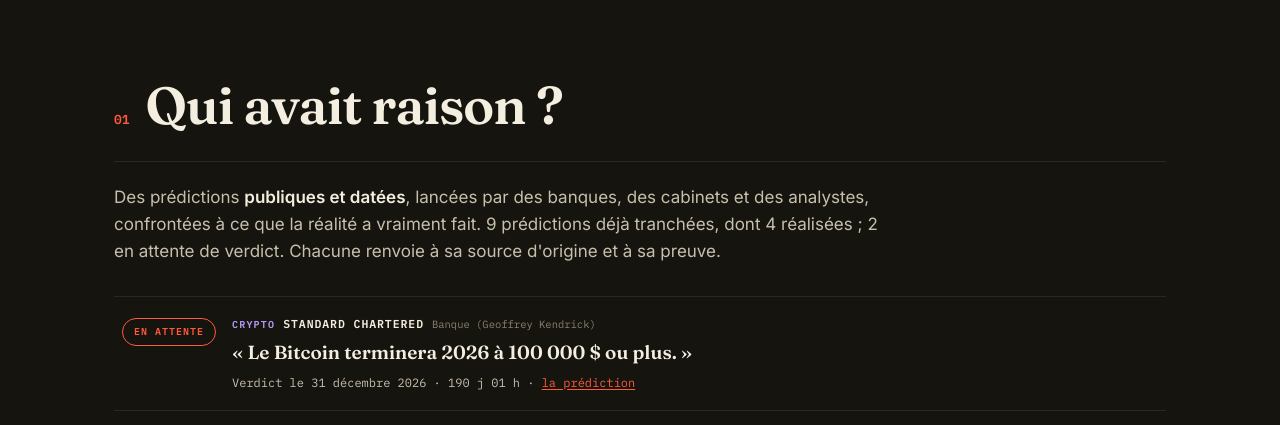
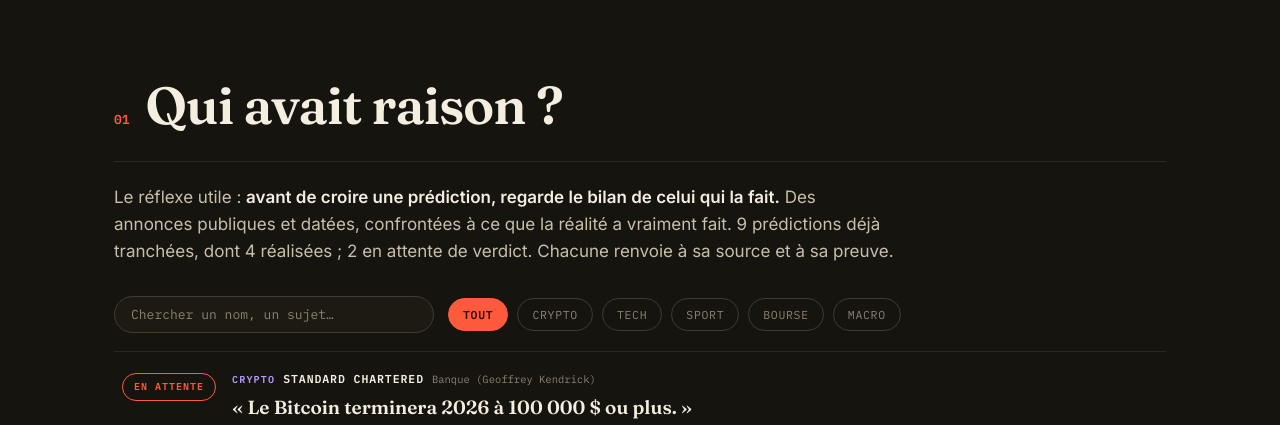
Before and after one commit to Jordan-Bourillot/oracle-triskell, a website: page public/index.html in a window 1280 px wide. Shown: the part 659-1084 px from the top of the page. Drawn offline with Linux system fonts and the light colour scheme.

Commit message:
Qui avait raison = outil : message bénéfice + recherche par nom/sujet + filtres univers

```diff
--- a/public/app.js
+++ b/public/app.js
@@ -77,42 +77,67 @@ async function loadClaims() {
   renderClaims(claims);
 }
 function renderClaims(claims) {
+  const section = $("#verdicts-publics");
+  if (!claims.length) { if (section) section.hidden = true; return; }
+  STATE.claims = claims;
+  STATE.claimCat = STATE.claimCat || "all";
+  STATE.claimQ = STATE.claimQ || "";
+
+  // filtres par univers
+  const cats = ["all", ...new Set(claims.map((c) => c.category))];
+  const fbox = $("#claim-filters");
+  if (fbox) {
+    fbox.innerHTML = cats.map((c) => `<button class="filter-btn" data-cat="${c}" aria-pressed="${c === STATE.claimCat}">${c === "all" ? "Tout" : CAT[c]?.label || c}</button>`).join("");
+    fbox.querySelectorAll(".filter-btn").forEach((b) =>
+      b.addEventListener("click", () => {
+        STATE.claimCat = b.dataset.cat;
+        fbox.querySelectorAll(".filter-btn").forEach((x) => x.setAttribute("aria-pressed", x.dataset.cat === STATE.claimCat));
+        drawClaims();
+      }),
+    );
+  }
+  // recherche libre
+  const search = $("#claim-search");
+  if (search && !search.dataset.wired) {
+    search.dataset.wired = "1";
+    search.addEventListener("input", () => { STATE.claimQ = search.value.toLowerCase().trim(); drawClaims(); });
+  }
+  // bilan global (sur l'ensemble, jamais filtré)
+  const done = claims.filter((c) => c.result);
+  const wins = done.filter((c) => c.result.hit === 1).length;
+  const open = claims.length - done.length;
+  const tally = $("#claims-tally");
+  if (tally) {
+    let t = `${done.length} prédiction${done.length > 1 ? "s" : ""} déjà tranchée${done.length > 1 ? "s" : ""}, dont ${wins} réalisée${wins > 1 ? "s" : ""}`;
+    if (open) t += ` ; ${open} en attente de verdict`;
+    tally.textContent = t + ".";
+  }
+  drawClaims();
+}
+
+function drawClaims() {
   const list = $("#claims-list");
-  const section = $("#verdicts-publics");
   if (!list) return;
-  if (!claims.length) { if (section) section.hidden = true; return; }
-  const open = claims.filter((c) => !c.result);
-  const done = claims.filter((c) => c.result).sort((a, b) => b.result.hit - a.result.hit);
   const dfmt = (iso) => new Intl.DateTimeFormat("fr-FR", { day: "numeric", month: "long", year: "numeric", timeZone: "Europe/Paris" }).format(new Date(iso));
+  let items = STATE.claims || [];
+  if (STATE.claimCat && STATE.claimCat !== "all") items = items.filter((c) => c.category === STATE.claimCat);
+  if (STATE.claimQ) items = items.filter((c) => `${c.author} ${c.claim} ${c.role || ""} ${CAT[c.category]?.label || ""}`.toLowerCase().includes(STATE.claimQ));
+  const open = items.filter((c) => !c.result);
+  const done = items.filter((c) => c.result).sort((a, b) => b.result.hit - a.result.hit);
   list.innerHTML = [...open, ...done]
     .map((c) => {
       const cat = CAT[c.category] || { label: c.category, color: "var(--muted)" };
       const head = `<div class="claim-head"><span class="claim-cat" style="color:${cat.color}">${cat.label}</span><span class="claim-author">${esc(c.author)}</span> <span class="claim-role">${esc(c.role || "")}</span></div>`;
       const stmt = `<p class="claim-text">« ${esc(c.claim)} »</p>`;
       if (!c.result) {
-        return `<article class="claim pending">
-          <span class="claim-pill pending">En attente</span>
-          <div class="claim-body">${head}${stmt}
-            <p class="claim-real">Verdict le ${dfmt(c.deadline)} · <span class="cd" data-deadline="${new Date(c.deadline).getTime()}">…</span> · <a href="${esc(c.source_url)}" target="_blank" rel="noopener">la prédiction</a></p>
-          </div>
-        </article>`;
+        return `<article class="claim pending"><span class="claim-pill pending">En attente</span><div class="claim-body">${head}${stmt}<p class="claim-real">Verdict le ${dfmt(c.deadline)} · <span class="cd" data-deadline="${new Date(c.deadline).getTime()}">…</span> · <a href="${esc(c.source_url)}" target="_blank" rel="noopener">la prédiction</a></p></div></article>`;
       }
       const cls = c.result.hit ? "win" : "loss";
-      return `<article class="claim ${cls}">
-        <span class="claim-pill ${cls}">${c.result.hit ? "Réalisé" : "Raté"}</span>
-        <div class="claim-body">${head}${stmt}
-          <p class="claim-real">${esc(c.result.reality_label || "")} · <a href="${esc(c.source_url)}" target="_blank" rel="noopener">la prédiction</a> · <a href="${esc(c.result.evidence_url)}" target="_blank" rel="noopener">la preuve</a></p>
-        </div>
-      </article>`;
+      return `<article class="claim ${cls}"><span class="claim-pill ${cls}">${c.result.hit ? "Réalisé" : "Raté"}</span><div class="claim-body">${head}${stmt}<p class="claim-real">${esc(c.result.reality_label || "")} · <a href="${esc(c.source_url)}" target="_blank" rel="noopener">la prédiction</a> · <a href="${esc(c.result.evidence_url)}" target="_blank" rel="noopener">la preuve</a></p></div></article>`;
     })
     .join("");
-  const wins = done.filter((c) => c.result.hit === 1).length;
-  const tally = $("#claims-tally");
-  if (tally) {
-    let t = `${done.length} prédiction${done.length > 1 ? "s" : ""} déjà tranchée${done.length > 1 ? "s" : ""}, dont ${wins} réalisée${wins > 1 ? "s" : ""}`;
-    if (open.length) t += ` ; ${open.length} en attente de verdict`;
-    tally.textContent = t + ".";
-  }
+  const empty = $("#claims-empty");
+  if (empty) empty.hidden = items.length > 0;
 }
 
 /* ---------- palmarès ---------- */
--- a/public/index.html
+++ b/public/index.html
@@ -70,11 +70,17 @@
       <section class="section reveal" id="verdicts-publics">
         <div class="section-head"><span class="section-no">01</span><h2>Qui avait raison ?</h2></div>
         <p class="section-intro">
-          Des prédictions <strong>publiques et datées</strong>, lancées par des banques,
-          des cabinets et des analystes, confrontées à ce que la réalité a vraiment fait.
-          <span id="claims-tally"></span> Chacune renvoie à sa source d'origine et à sa preuve.
+          Le réflexe utile : <strong>avant de croire une prédiction, regarde le bilan de
+          celui qui la fait.</strong> Des annonces publiques et datées, confrontées à ce
+          que la réalité a vraiment fait. <span id="claims-tally"></span> Chacune renvoie à
+          sa source et à sa preuve.
         </p>
+        <div class="claim-tools">
+          <input id="claim-search" class="claim-search" type="search" placeholder="Chercher un nom, un sujet…" aria-label="Chercher une prédiction" />
+          <div class="filters" id="claim-filters"></div>
+        </div>
         <div class="claim-list" id="claims-list"></div>
+        <p class="empty-note" id="claims-empty" hidden>Aucune prédiction ne correspond à ta recherche.</p>
       </section>
 
       <!-- CALIBRATION -->
--- a/public/styles.css
+++ b/public/styles.css
@@ -166,6 +166,11 @@ a { color: var(--accent); text-underline-offset: 2px; }
 }
 
 /* ---------- QUI AVAIT RAISON (prédictions publiques) ---------- */
+.claim-tools { display: flex; flex-wrap: wrap; gap: 12px 14px; align-items: center; margin-bottom: 18px; }
+.claim-tools .filters { margin-bottom: 0; }
+.claim-search { font-family: var(--mono); font-size: 13px; padding: 9px 16px; border: 1px solid var(--line-2); background: var(--bg-2); color: var(--bone); border-radius: 999px; min-width: 200px; flex: 1 1 220px; max-width: 320px; }
+.claim-search::placeholder { color: var(--muted); }
+.claim-search:focus { outline: none; border-color: var(--accent); }
 .claim-list { border-top: 1px solid var(--line); }
 .claim { display: grid; grid-template-columns: auto minmax(0, 1fr); gap: 16px; align-items: start; padding: 18px 8px; border-bottom: 1px solid var(--line); }
 .claim-pill { font-family: var(--mono); font-size: 10px; font-weight: 600; letter-spacing: 0.1em; text-transform: uppercase; padding: 5px 11px; border-radius: 999px; white-space: nowrap; margin-top: 3px; }
```
